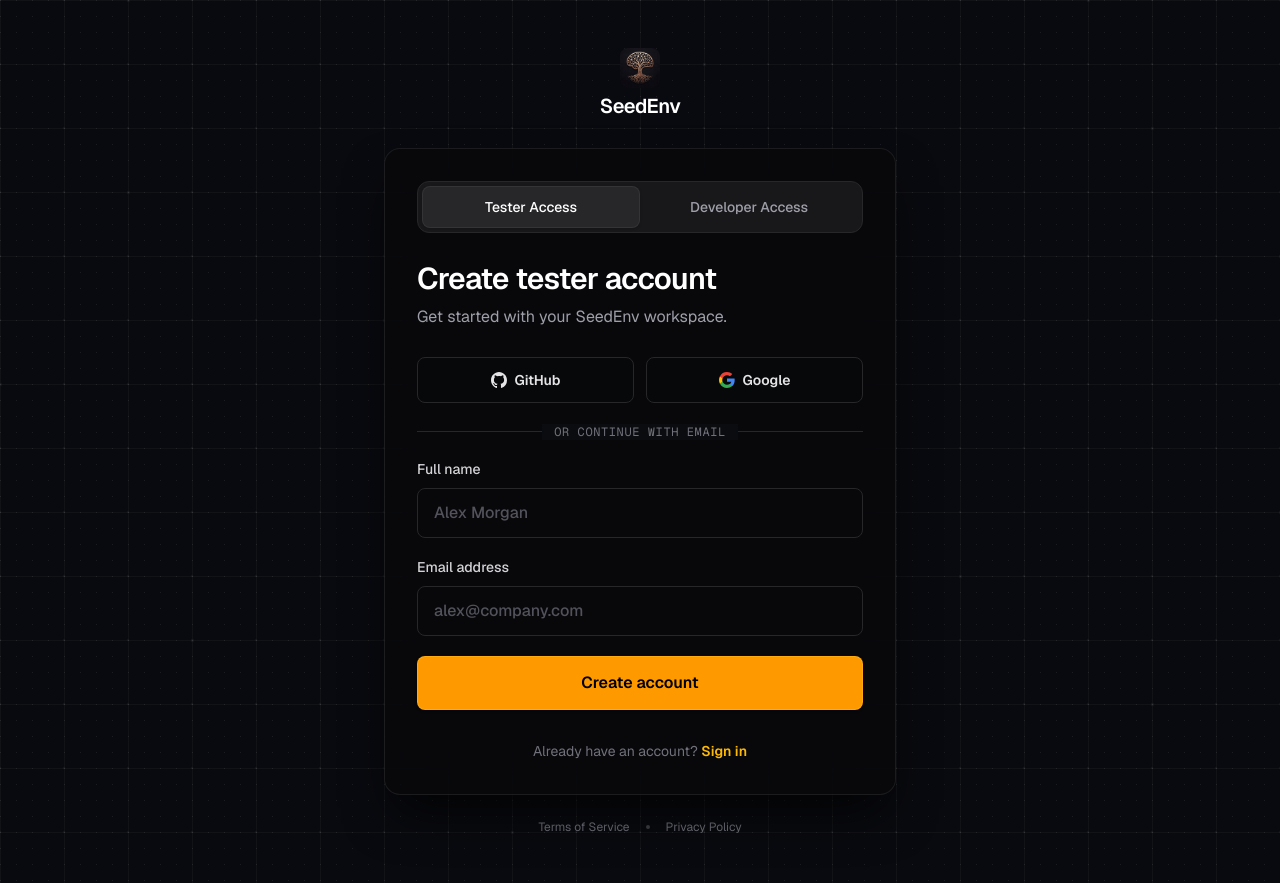
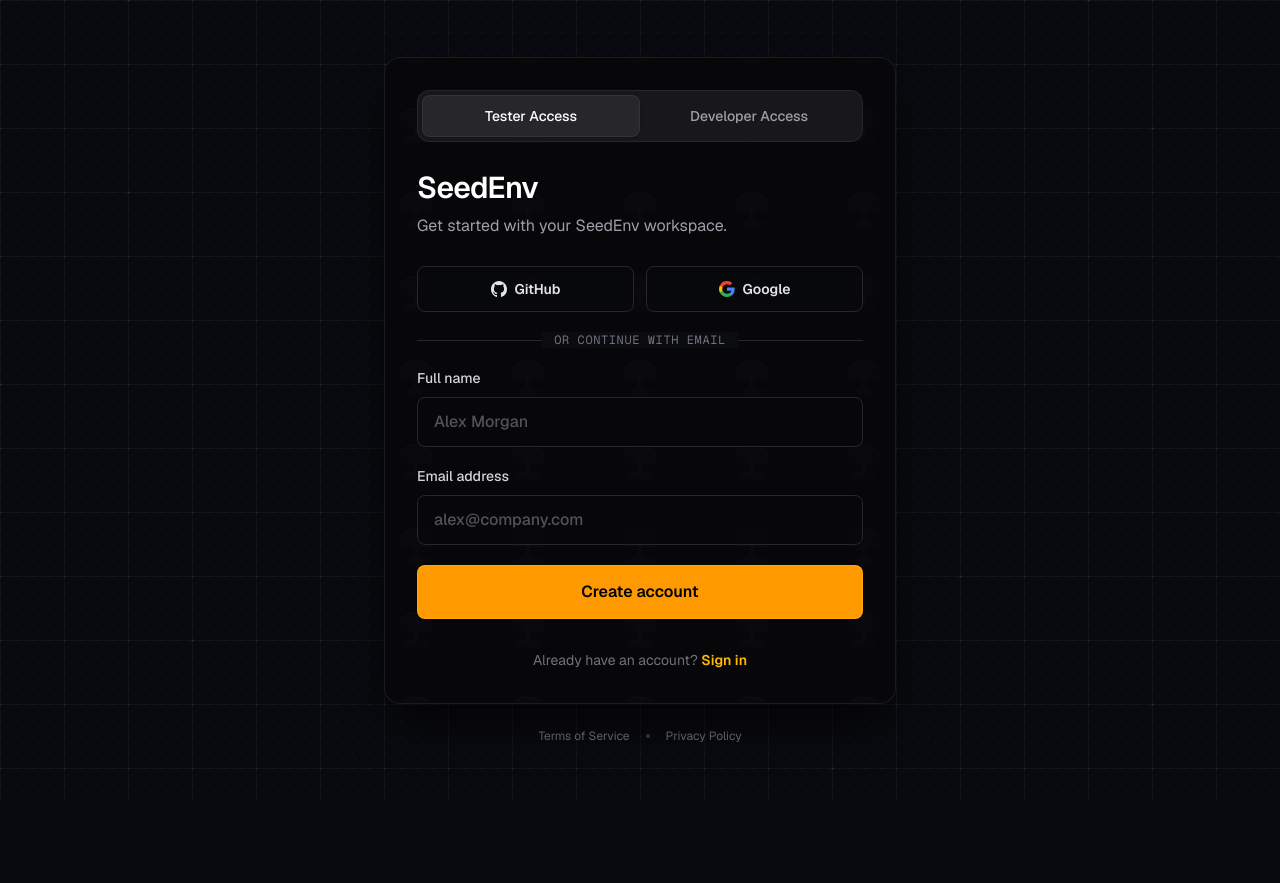
Before and after one commit to Teri-beri/seedenv, a Next.js app: page /auth/signin in a window 1280 px wide. After the commit the page ends 800 px from the top, so only its background shows below. Built offline with nearby package versions, Linux system fonts and the light colour scheme.

Commit message:
style: move auth branding into card

```diff
--- a/app/auth/signin/page.tsx
+++ b/app/auth/signin/page.tsx
@@ -1,5 +1,4 @@
 import { Suspense } from "react";
-import Image from "next/image";
 import { AnimatedGridBackground } from "@/components/animated-grid-background";
 import { CompactSignupForm } from "@/components/compact-signup-form";
 
@@ -8,12 +7,6 @@ export default function SignInPage() {
     <main className="seedenv-ambient-grid relative grid min-h-screen place-items-center overflow-hidden bg-[linear-gradient(180deg,#090A0F_0%,#0D1018_50%,#090A0F_100%)] px-4 py-10 text-white sm:py-12">
       <AnimatedGridBackground />
       <div className="relative z-10 mx-auto flex w-full max-w-lg flex-col items-center">
-        <div className="mb-8 flex flex-col items-center gap-2 text-center">
-          <div className="relative size-10 overflow-hidden rounded-lg">
-            <Image src="/seedenv-logo-v2.png" alt="SeedEnv" fill sizes="40px" className="scale-[1.7] object-cover" priority />
-          </div>
-          <p className="text-xl font-semibold leading-none tracking-tight text-white">SeedEnv</p>
-        </div>
         <Suspense fallback={<SignInFallback />}>
           <CompactSignupForm />
         </Suspense>
--- a/components/compact-signup-form.tsx
+++ b/components/compact-signup-form.tsx
@@ -143,7 +143,9 @@ export function CompactSignupForm() {
   }
 
   return (
-    <div className="w-full max-w-lg space-y-7 rounded-2xl border border-white/[0.08] bg-zinc-950/75 p-6 shadow-2xl shadow-black/80 backdrop-blur-xl sm:p-8">
+    <div className="relative w-full max-w-lg overflow-hidden rounded-2xl border border-white/[0.08] bg-zinc-950/75 p-6 shadow-2xl shadow-black/80 backdrop-blur-xl sm:p-8">
+      <div className="pointer-events-none absolute inset-0 opacity-[0.03]" aria-hidden="true" style={{ backgroundImage: "url('/seedenv-logo-v2.png')", backgroundRepeat: "repeat", backgroundSize: "112px 84px", backgroundPosition: "center" }} />
+      <div className="relative z-10 space-y-7">
       {isAuthError ? <div className="rounded-xl border border-amber-400/20 bg-amber-500/10 px-4 py-3 text-sm leading-6 text-amber-100" role="alert">{message}</div> : null}
       <div className="grid grid-cols-2 rounded-xl border border-zinc-800 bg-zinc-900 p-1" role="tablist" aria-label="Account type">
         {(["TESTER", "DEVELOPER"] as const).map((item) => {
@@ -164,7 +166,7 @@ export function CompactSignupForm() {
       </div>
 
       <div className="space-y-2">
-        <h1 className="text-3xl font-semibold tracking-tight text-white">Create {role === "TESTER" ? "tester" : "developer"} account</h1>
+        <h1 className="text-3xl font-semibold tracking-tight text-white">SeedEnv</h1>
         <p className="text-base leading-6 text-zinc-400">Get started with your SeedEnv workspace.</p>
       </div>
 
@@ -183,6 +185,7 @@ export function CompactSignupForm() {
 
       {message && !isAuthError ? <p className="rounded-lg border border-zinc-800 bg-zinc-900/70 p-3 text-center text-xs leading-5 text-zinc-300" role="status">{message}</p> : null}
       <p className="pt-1 text-center text-sm text-zinc-500">Already have an account? <a className="font-semibold text-amber-400 hover:underline" href="/auth/signin">Sign in</a></p>
+      </div>
     </div>
   );
 }
```
